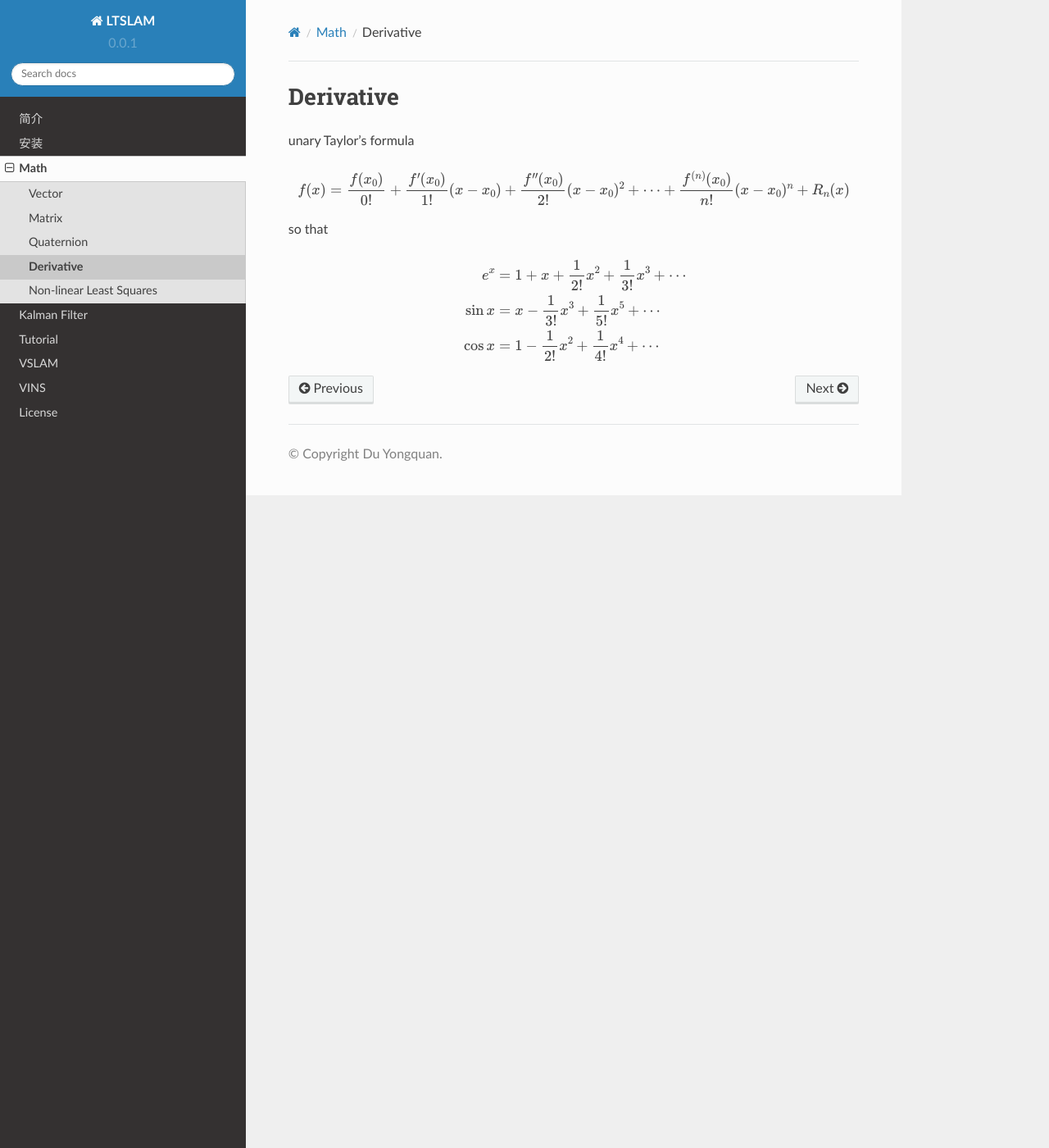
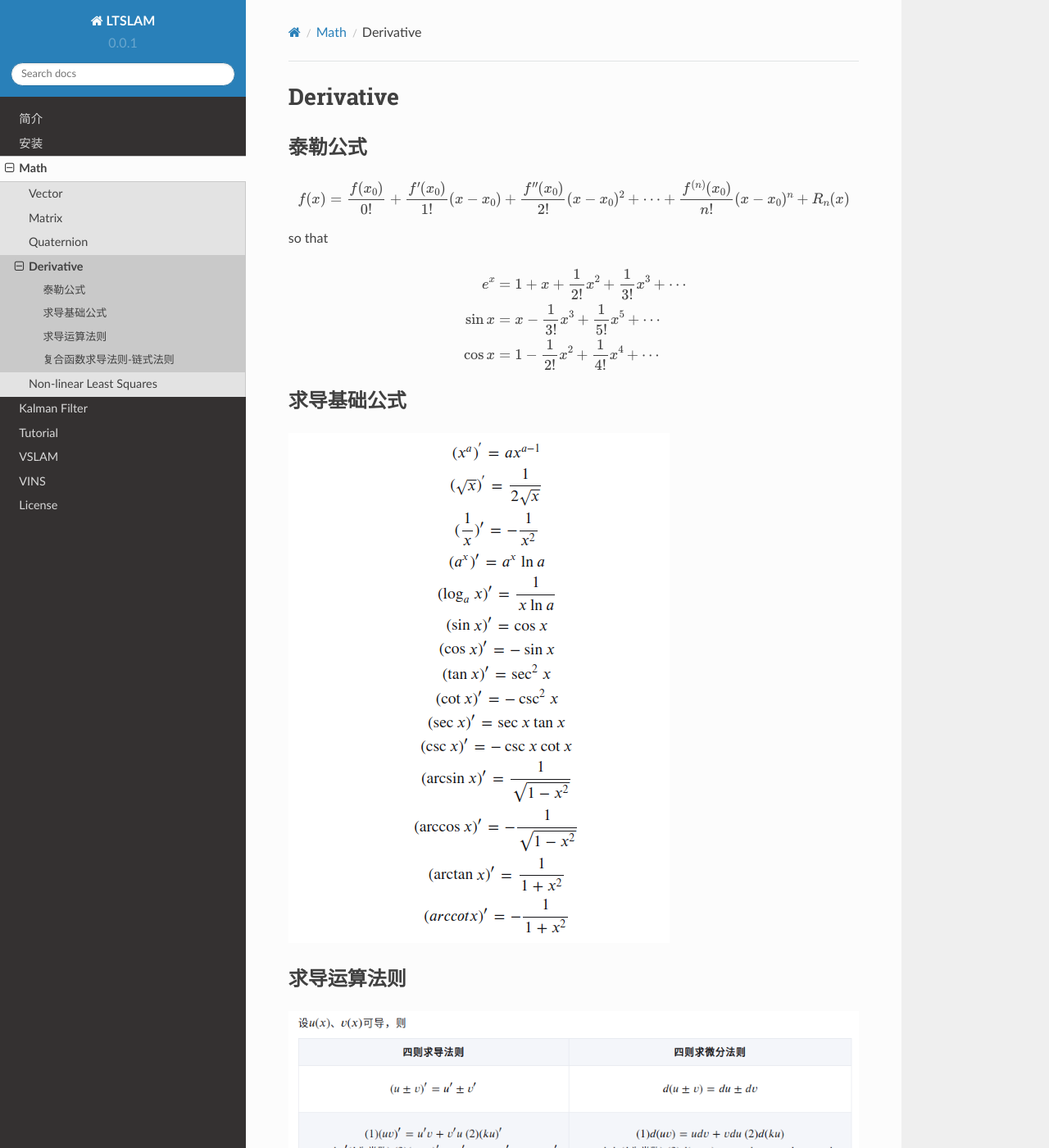
Before and after one commit to duyongquan/LTSLAM, a Sphinx documentation site: the page built from docs/source/math/derivative/derivative.rst, in a window 1280 px wide and 1400 px high. Shown: the whole window at 82% size. Built offline with Sphinx 7.4.7 and the Read the Docs theme 2.0.0, drawn with Linux system fonts in a browser that asks for light colours.

Commit message:
math update

```diff
--- a/docs/source/math/derivative/derivative.rst
+++ b/docs/source/math/derivative/derivative.rst
@@ -6,7 +6,8 @@
 Derivative
 ===========
 
-unary Taylor's formula
+泰勒公式
+----------
 
 .. math::
 
@@ -22,3 +23,19 @@ so that
         \sin{x} &= x - \frac{1}{3!}x^3 + \frac{1}{5!}x^5 + \cdots \\
         \cos{x} & = 1 -  \frac{1}{2!}x^2 + \frac{1}{4!}x^4+ \cdots \\
     \end{align}
+
+
+求导基础公式
+--------------
+
+.. figure:: ../images/derivative/1.png
+
+求导运算法则
+--------------
+
+.. figure:: ../images/derivative/2.png
+
+复合函数求导法则-链式法则
+-------------------------
+
+.. figure:: ../images/derivative/3.png
```
Also changed, not shown: docs/source/math/images/derivative/1.png (added), docs/source/math/images/derivative/2.png (added), docs/source/math/images/derivative/3.png (added).
